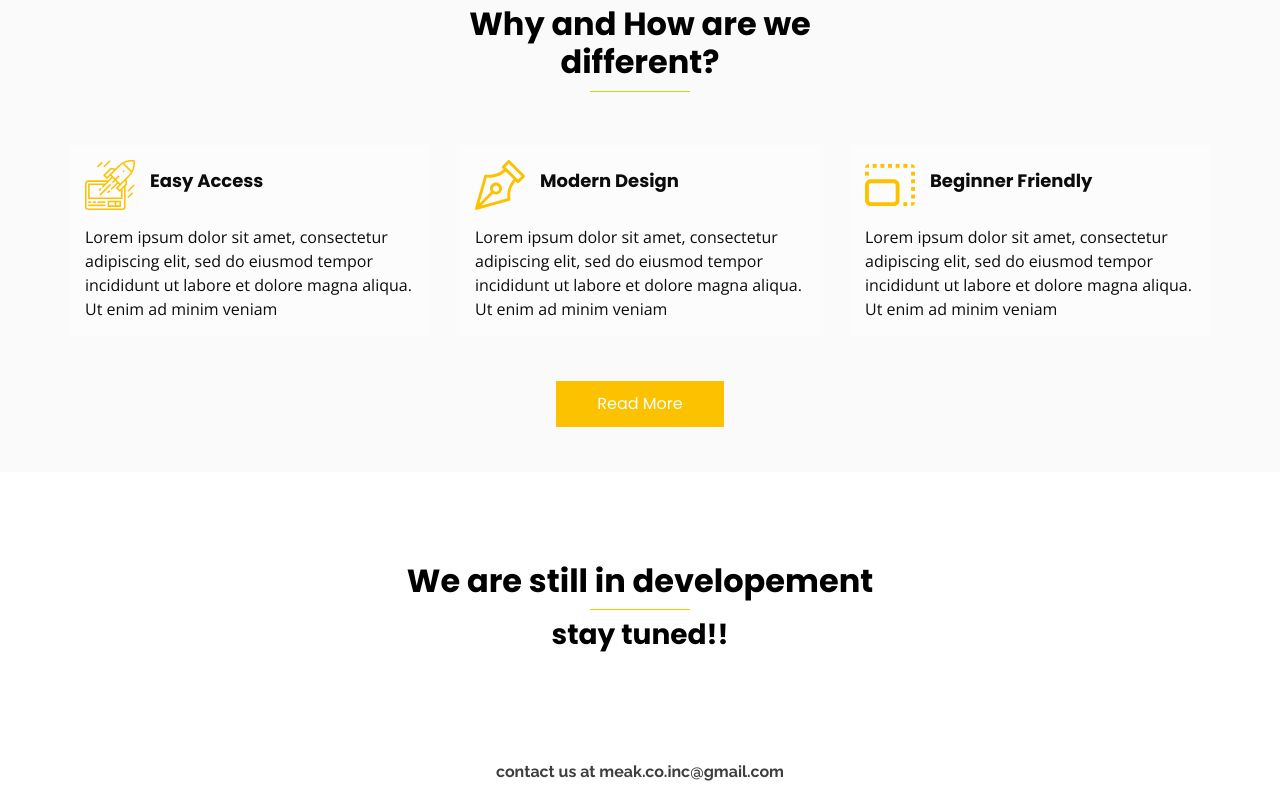
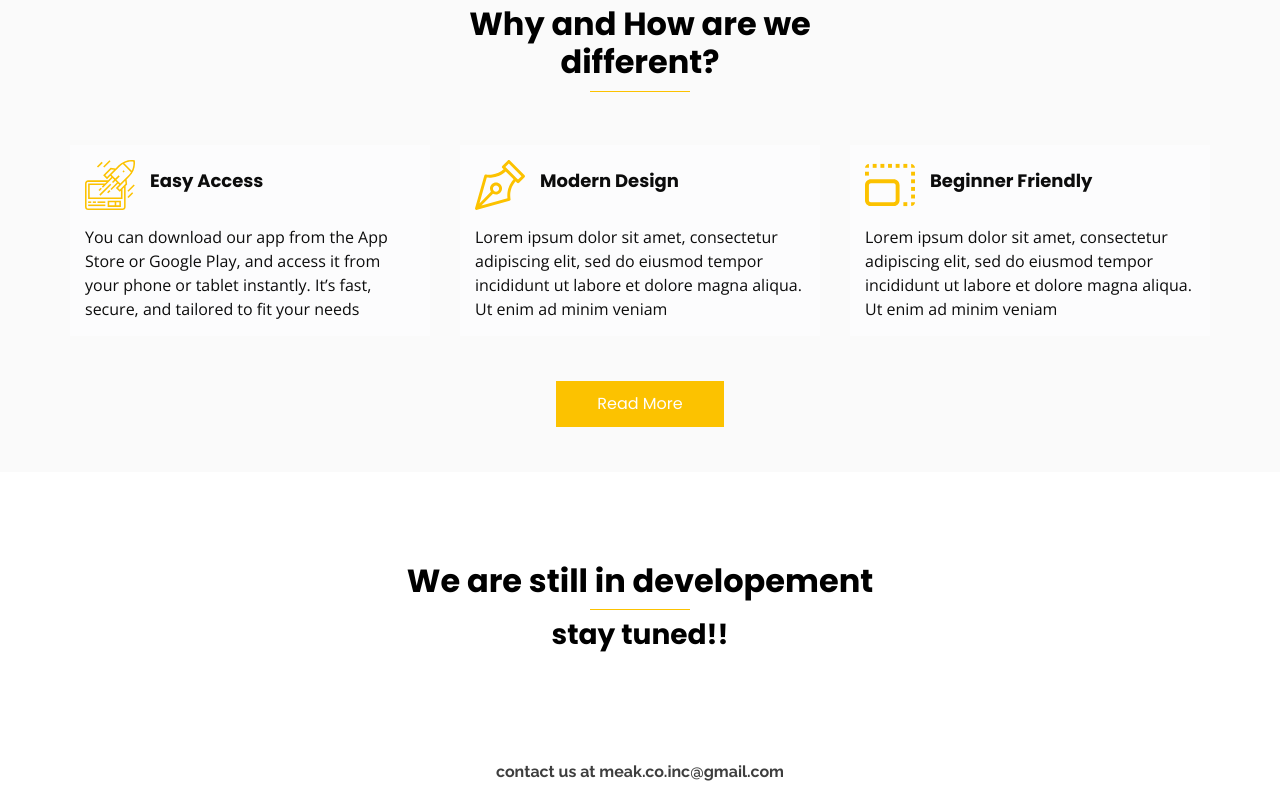
Before and after one commit to irealycode/meak, a plain HTML site: page index.html in a window 1280 px wide. Shown: the part 930-1730 px from the top of the page. Drawn offline with nearby package versions, Linux system fonts and the light colour scheme.

Commit message:
Update index.html

```diff
--- a/index.html
+++ b/index.html
@@ -155,9 +155,9 @@
             </div>
             <div class="detail-box">
               <p>
-                Lorem ipsum dolor sit amet, consectetur adipiscing elit, sed
-                do eiusmod tempor incididunt ut labore et dolore magna aliqua.
-                Ut enim ad minim veniam
+                You can download our app from the App Store or Google Play,
+                and access it from your phone or tablet instantly.
+                It’s fast, secure, and tailored to fit your needs
               </p>
             </div>
           </div>
```
